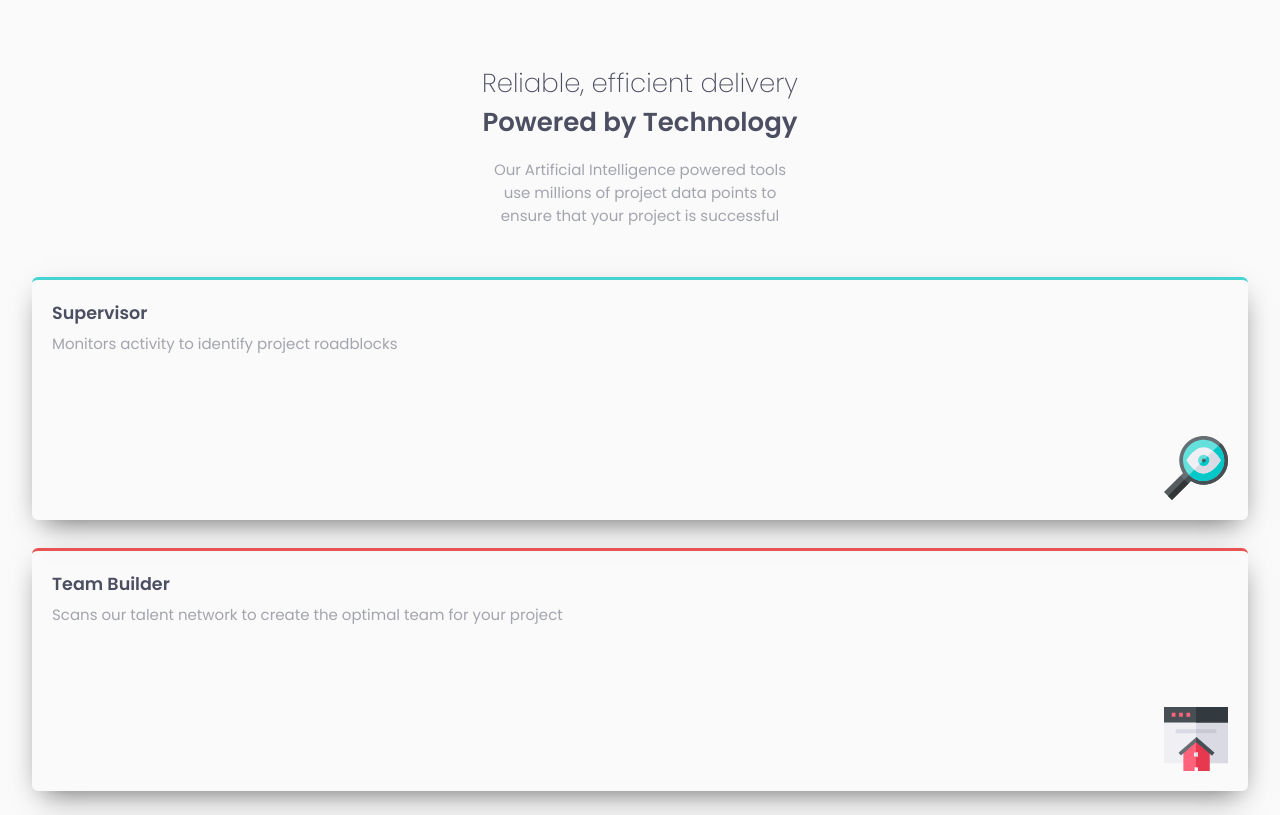
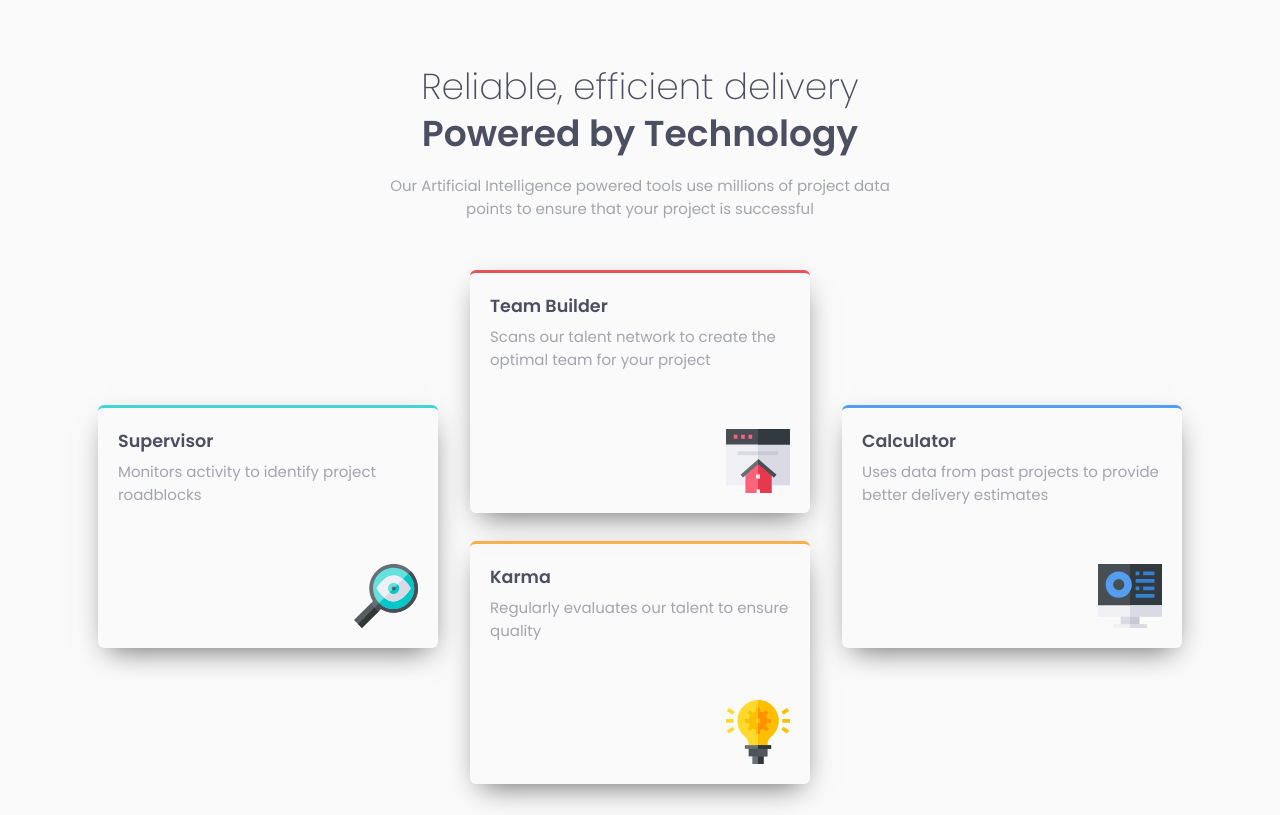
Before and after one commit to Geelloo/four-card-feature-section-master, a plain HTML site: page index.html in a window 1280 px wide. Shown: the top 815 px of the page. Drawn offline with Linux system fonts and the light colour scheme.

Commit message:
Complete solution

```diff
--- a/index.html
+++ b/index.html
@@ -35,6 +35,7 @@
       </p>
     </div>
 
+    <section class="cards">
       <div class="card card-cyan">
         <div class="card-text">
           <h3>Supervisor</h3>
@@ -43,14 +44,18 @@
         <div class="img"><img src="images/icon-supervisor.svg" alt="" /></div>
       </div>
 
+      <div class="middle-cards">
         <div class="card card-red">
           <div class="card-text">
             <h3>Team Builder</h3>
             <p>
-          Scans our talent network to create the optimal team for your project
+              Scans our talent network to create the optimal team for your
+              project
             </p>
           </div>
-      <div class="img"><img src="images/icon-team-builder.svg" alt="" /></div>
+          <div class="img">
+            <img src="images/icon-team-builder.svg" alt="" />
+          </div>
         </div>
 
         <div class="card card-orange">
@@ -60,13 +65,17 @@
           </div>
           <div class="img"><img src="images/icon-karma.svg" alt="" /></div>
         </div>
+      </div>
 
       <div class="card card-blue">
         <div class="card-text">
           <h3>Calculator</h3>
-        <p>Uses data from past projects to provide better delivery estimates</p>
+          <p>
+            Uses data from past projects to provide better delivery estimates
+          </p>
         </div>
         <div class="img"><img src="images/icon-calculator.svg" alt="" /></div>
       </div>
+    </section>
   </body>
 </html>
--- a/styles.css
+++ b/styles.css
@@ -93,3 +93,29 @@ p {
 .card.card-blue {
   border-top: 3px solid var(--blue);
 }
+
+@media (min-width: 600px) {
+  h1,
+  h2 {
+    font-size: 36px;
+    line-height: 1.3;
+  }
+
+  .container {
+    text-align: center;
+    min-width: 500px;
+  }
+
+  .cards {
+    flex: 1;
+    display: flex;
+    align-items: center;
+    justify-content: center;
+    gap: 32px;
+  }
+
+  .card {
+    width: 300px;
+    flex-shrink: 0;
+  }
+}
```
Lines whose indentation alone changed are shown as unchanged.
